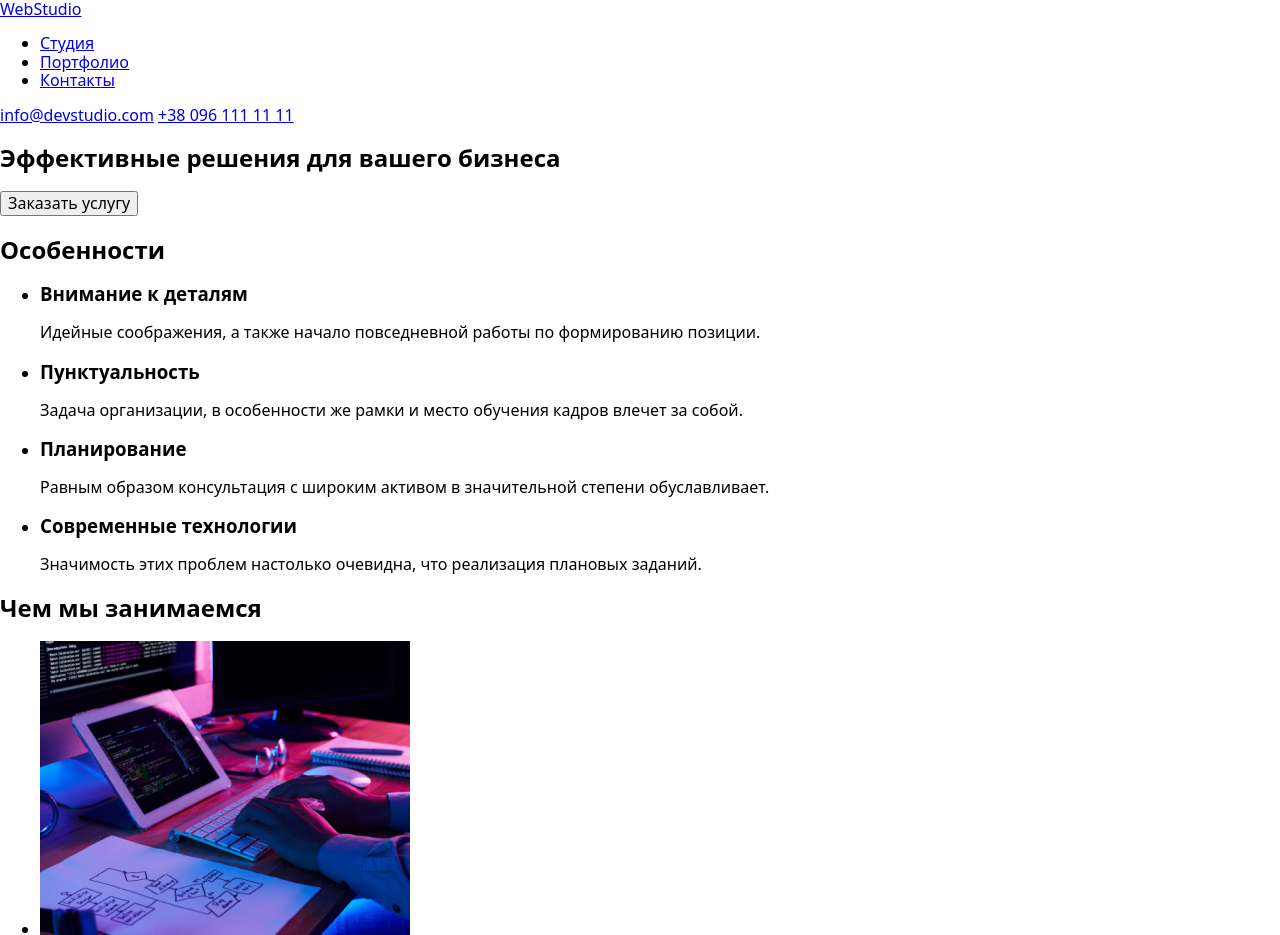
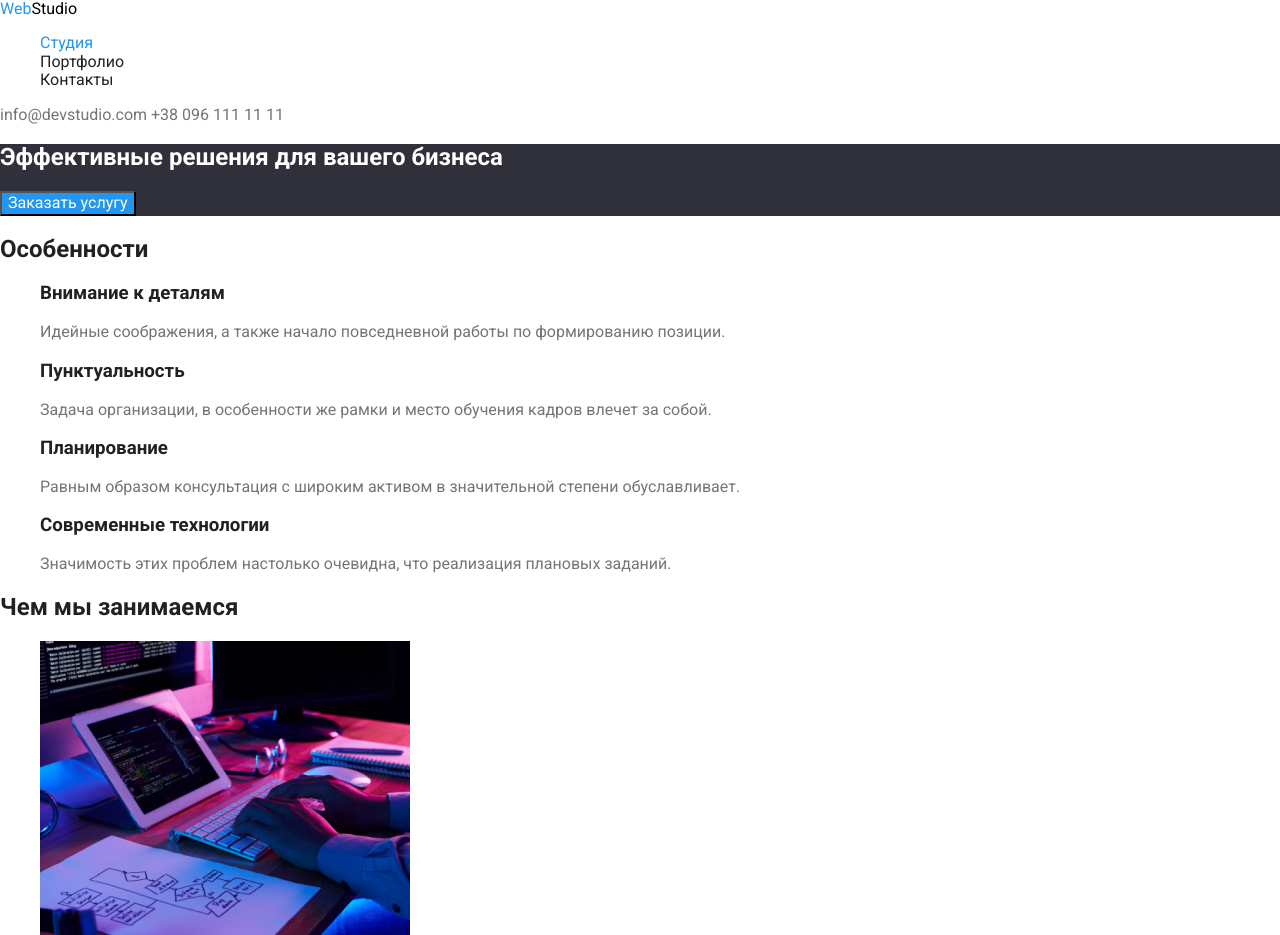
Before and after one commit to axeholder/goit-markup-hw-02, a plain HTML site: page index.html in a window 1280 px wide. Shown: the top 935 px of the page. Drawn offline with nearby package versions, Linux system fonts and the light colour scheme.

Commit message:
create colors in css

```diff
--- a/css/styles.css
+++ b/css/styles.css
@@ -0,0 +1,99 @@
+:root {
+  --main-text-color: #757575;
+  --secondary-text-color: #212121;
+  --accent-color: #2196f3;
+}
+
+body {
+  background-color: #ffffff;
+  color: #757575;
+  font-family: Roboto, sans-serif;
+}
+/* основной цвет текста 757575, 100 % */
+/* вторичный цвет текста 212121, 100 % */
+/* акцент 2196F3, 100 % */
+/* лого хедер 000000, 100 % */
+
+/* фон FFFFFF, 100% */
+/* футер + герой 2F303A, 100% */
+
+a {
+  text-decoration: none;
+}
+/* убираем точки из списков */
+ul {
+  list-style: none;
+}
+/* стилизация лого */
+.logo {
+  color: #000000;
+}
+.logo-web {
+  color: #2196f3;
+}
+/* навигация */
+.site-nav a {
+  color: var(--secondary-text-color);
+}
+
+.site-nav a.current {
+  color: var(--accent-color);
+}
+
+.site-nav a:hover,
+.site-nav a:focus {
+  color: var(--accent-color);
+}
+
+/* контакты хедер */
+.contact-me {
+  color: var(--main-text-color);
+}
+
+.contact-me:hover,
+.contact-me:focus {
+  color: var(--accent-color);
+}
+
+/* герой */
+.hero {
+  background-color: #2f303a;
+  color: #ffffff;
+}
+
+.button {
+  background-color: var(--accent-color);
+  color: #ffffff;
+}
+
+/* особенности */
+.section-title {
+  color: var(--secondary-text-color);
+}
+
+.features-list .title {
+  color: var(--secondary-text-color);
+}
+
+/* наша команда */
+.our-team {
+  background-color: #f5f4fa;
+}
+
+.ot-list .title {
+  color: var(--secondary-text-color);
+}
+
+/* подвал */
+footer {
+  background-color: #2f303a;
+}
+.footer-logo {
+  color: #ffffff;
+}
+.adress {
+  color: #ffffff;
+}
+.adress a {
+  color: rgba(255, 255, 255, 0.6);
+}
--- a/index.html
+++ b/index.html
@@ -15,56 +15,61 @@
       href="https://fonts.googleapis.com/css2?family=Raleway:wght@700&family=Roboto:wght@400;500;700;900&display=swap"
       rel="stylesheet"
     />
+    <link rel="stylesheet" href="./css/styles.css" />
   </head>
   <body>
     <!-- шапка с навигацией -->
     <header>
       <nav>
-        <a href="./index.html">WebStudio</a>
-        <ul>
-          <li><a href="./index.html">Студия</a></li>
+        <a href="./index.html" class="logo"
+          ><span class="logo-web">Web</span>Studio</a
+        >
+        <ul class="site-nav">
+          <li><a href="./index.html" class="current">Студия</a></li>
           <li><a href="./portfolio.html">Портфолио</a></li>
           <li><a href="#">Контакты</a></li>
         </ul>
       </nav>
-      <a href="mailto:info@devstudio.com">info@devstudio.com</a>
-      <a href="tel:+380961111111">+38 096 111 11 11</a>
+      <a href="mailto:info@devstudio.com" class="contact-me"
+        >info@devstudio.com</a
+      >
+      <a href="tel:+380961111111" class="contact-me">+38 096 111 11 11</a>
     </header>
 
     <main>
       <!--раздел-герой-->
-      <section>
-        <h1>Эффективные решения для вашего бизнеса</h1>
-        <button type="button">Заказать услугу</button>
+      <section class="hero">
+        <h1 class="hero-title">Эффективные решения для вашего бизнеса</h1>
+        <button type="button" class="button">Заказать услугу</button>
       </section>
 
       <!--особенности-->
-      <section>
-        <h2>Особенности</h2>
-        <ul>
+      <section class="section">
+        <h2 class="section-title">Особенности</h2>
+        <ul class="features-list">
           <li>
-            <h3>Внимание к деталям</h3>
+            <h3 class="title">Внимание к деталям</h3>
             <p>
               Идейные соображения, а также начало повседневной работы по
               формированию позиции.
             </p>
           </li>
           <li>
-            <h3>Пунктуальность</h3>
+            <h3 class="title">Пунктуальность</h3>
             <p>
               Задача организации, в особенности же рамки и место обучения кадров
               влечет за собой.
             </p>
           </li>
           <li>
-            <h3>Планирование</h3>
+            <h3 class="title">Планирование</h3>
             <p>
               Равным образом консультация с широким активом в значительной
               степени обуславливает.
             </p>
           </li>
           <li>
-            <h3>Современные технологии</h3>
+            <h3 class="title">Современные технологии</h3>
             <p>
               Значимость этих проблем настолько очевидна, что реализация
               плановых заданий.
@@ -74,8 +79,8 @@
       </section>
 
       <!--чем-мы-занимаемся-->
-      <section>
-        <h2>Чем мы занимаемся</h2>
+      <section class="section">
+        <h2 class="section-title">Чем мы занимаемся</h2>
         <ul>
           <li>
             <img
@@ -102,16 +107,16 @@
       </section>
 
       <!--наша-команда-->
-      <section>
-        <h2>Наша команда</h2>
-        <ul>
+      <section class="our-team">
+        <h2 class="section-title">Наша команда</h2>
+        <ul class="ot-list">
           <li>
             <img
               src="./images/our-team/Игорь_Демьяненко.jpg"
               alt="белый улыбающийся мужчина в очках, брюнет тридцати лет с бородой"
               width="270"
             />
-            <h3>Игорь Демьяненко</h3>
+            <h3 class="title">Игорь Демьяненко</h3>
             <p>Product Designer</p>
           </li>
           <li>
@@ -120,7 +125,7 @@
               alt="белая улыбающаяся женщина в очках, блондинка тридцати лет"
               width="270"
             />
-            <h3>Ольга Репина</h3>
+            <h3 class="title">Ольга Репина</h3>
             <p>Frontend Developer</p>
           </li>
           <li>
@@ -129,7 +134,7 @@
               alt="белый улыбающийся мужчинах, брюнет тридцати лет с бородой"
               width="270"
             />
-            <h3>Николай Тарасов</h3>
+            <h3 class="title">Николай Тарасов</h3>
             <p>Marketing</p>
           </li>
           <li>
@@ -138,7 +143,7 @@
               alt="белый мужчина в очках, брюнет тридцати лет с бородой"
               width="270"
             />
-            <h3>Михаил Ермаков</h3>
+            <h3 class="title">Михаил Ермаков</h3>
             <p>UI Designer</p>
           </li>
         </ul>
@@ -147,8 +152,10 @@
 
     <!--подвал-->
     <footer>
-      <a href="./index.html"><span>WebStudio</span></a>
-      <address>
+      <a href="./index.html" class="footer-logo"
+        ><span class="logo-web">Web</span>Studio</a
+      >
+      <address class="adress">
         г. Киев, пр-т Леси Украинки, 26
         <a href="mailto:info@devstudio.com">info@devstudio.com</a>
         <a href="tel:+380961111111">+38 096 111 11 11</a>
```
Also changed, not shown: portfolio.html (+12 -7 lines).
